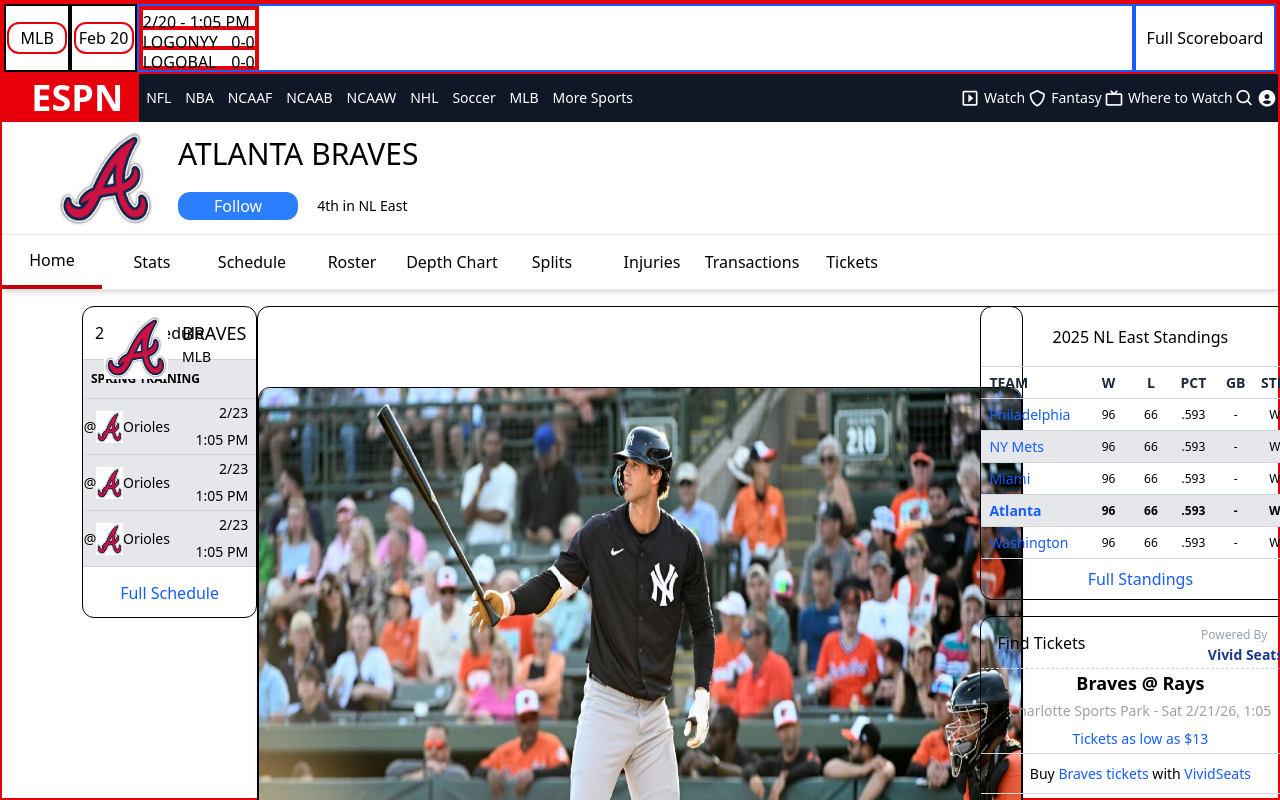
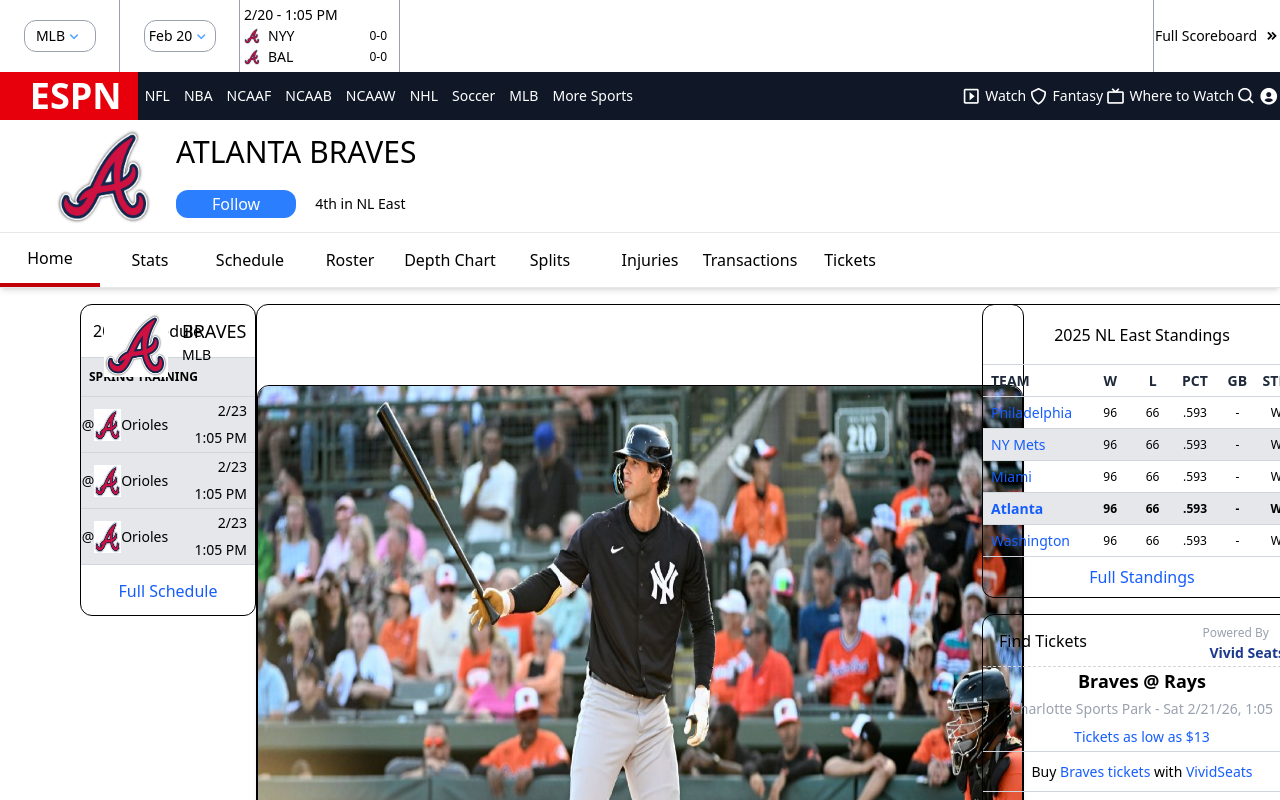
Before and after one commit to loganyeh/sports_dashboard, a React (Vite) app: page / in a window 1280 px wide. Shown: the top 800 px of the page. Built offline with nearby package versions, Linux system fonts and the light colour scheme.

Commit message:
feat: scoreboard ticker created

```diff
--- a/src/pages/TeamPage.jsx
+++ b/src/pages/TeamPage.jsx
@@ -3,47 +3,45 @@
 
     return(
         <>
-            <div id="screen" className="h-screen w-screen border-2 border-red-600">
+            <div id="screen" className="h-screen w-screen">
 
                 {/* full scoreboard */}
-                <div id="full-scoreboard" className="border-2 border-red-600 h-18 w-full flex">
-                    <div className="h-full w-50 flex">
-                        <div id="sports-league-dropdown" className="border-2 border-black h-full w-1/2 flex justify-center items-center">
-                            <div className="border-2 border-red-600 h-8 w-15 flex justify-center items-center rounded-xl">MLB</div>
+                <div id="full-scoreboard" className="h-18 w-full flex">
+                    <div className="h-full w-auto flex">
+                        <div id="sports-league-dropdown" className="border-r border-gray-400 h-full w-30 flex justify-center items-center">
+                            <div className="border border-gray-400 h-8 w-18 flex justify-center items-center text-sm rounded-xl">MLB<i className='bx bx-chevron-down text-lg text-blue-400' ></i></div>
                         </div>
-                        <div id="date" className="border-2 border-black h-full w-1/2 flex justify-center items-center">
-                            <div className="border-2 border-red-600 h-8 w-15 flex justify-center items-center rounded-xl">Feb 20</div>
+                        <div id="sports-league-dropdown" className="border-r border-gray-400 h-full w-30 flex justify-center items-center">
+                            <div className="border border-gray-400 h-8 w-18 flex justify-center items-center text-sm rounded-xl">Feb 20<i className='bx bx-chevron-down text-lg text-blue-400' ></i></div>
                         </div>
                     </div>
 
                     {/* games */}
-                    <div className="border-2 border-blue-600 h-full w-375 flex">
-                        <div className="border-2 border-red-600 h-full w-30">
-                            <div className="border-2 border-red-600 h-1/3 w-full">
+                    <div className="h-full w-375 flex">
+                        <div className="border-r border-gray-400 h-full w-40 p-1">
+                            <div className="h-1/3 w-full flex justify-start items-center text-sm font-medium">
                                 <span>2/20 - 1:05 PM</span>
-                                <span></span>
                             </div>
-                            <div className="border-2 border-red-600 h-1/3 w-full flex justify-between">
-                                <div className="flex">
-                                    <div>LOGO</div>
-                                    <div>NYY</div>
+                            <div className="h-1/3 w-full flex justify-between">
+                                <div className="flex justify-center items-center">
+                                    <div className="flex justify-center items-center mr-2"><img src="images/braves.jpg" alt="" className="h-4 w-4 flex justify-center items-center"/></div>
+                                    <div className="text-sm font-medium">NYY</div>
                                 </div>
-                                <div>0-0</div>
+                                <div className="flex justify-center items-center mr-2 text-xs">0-0</div>
                             </div>
-                            <div className="border-2 border-red-600 h-1/3 w-full flex justify-between">
-                                <div className="flex">
-                                    <div>LOGO</div>
-                                    <div>BAL</div>
+                            <div className="h-1/3 w-full flex justify-between">
+                                <div className="flex justify-center items-center">
+                                    <div className="flex justify-center items-center mr-2"><img src="images/braves.jpg" alt="" className="h-4 w-4 flex justify-center items-center"/></div>
+                                    <div className="text-sm font-medium">BAL</div>
                                 </div>
-                                <div>0-0</div>
+                                <div className="flex justify-center items-center mr-2 text-xs">0-0</div>
                             </div>
                         </div>
 
                     </div>
 
-                    <div className="border-2 border-blue-600 h-full w-53 flex justify-center items-center">
-                        Full Scoreboard
-                    </div>
+                    <div className="border-l border-gray-400 h-full w-52 flex justify-center items-center text-sm font-light hover:text-blue-600 cursor-pointer">Full Scoreboard<i className='bx bxs-chevrons-right pl-2'></i></div>
+
                 </div>
 
 
```
